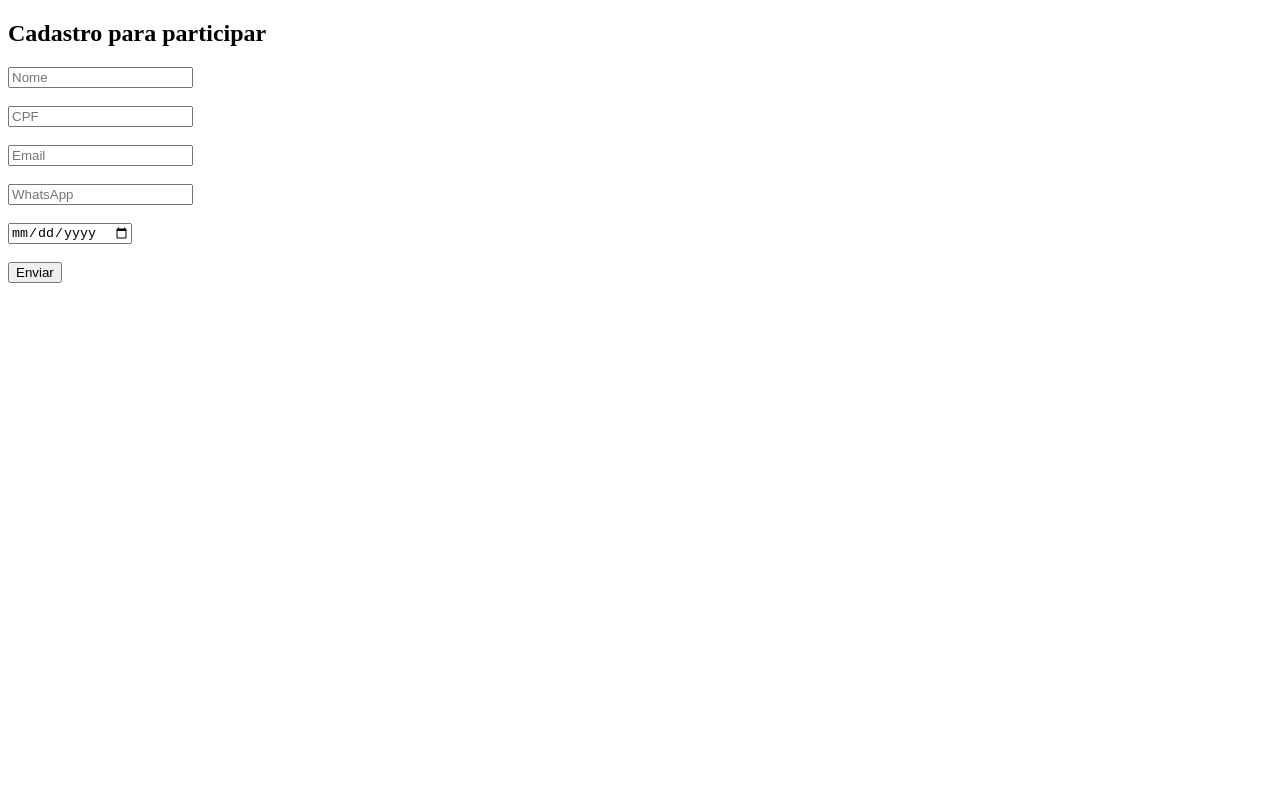
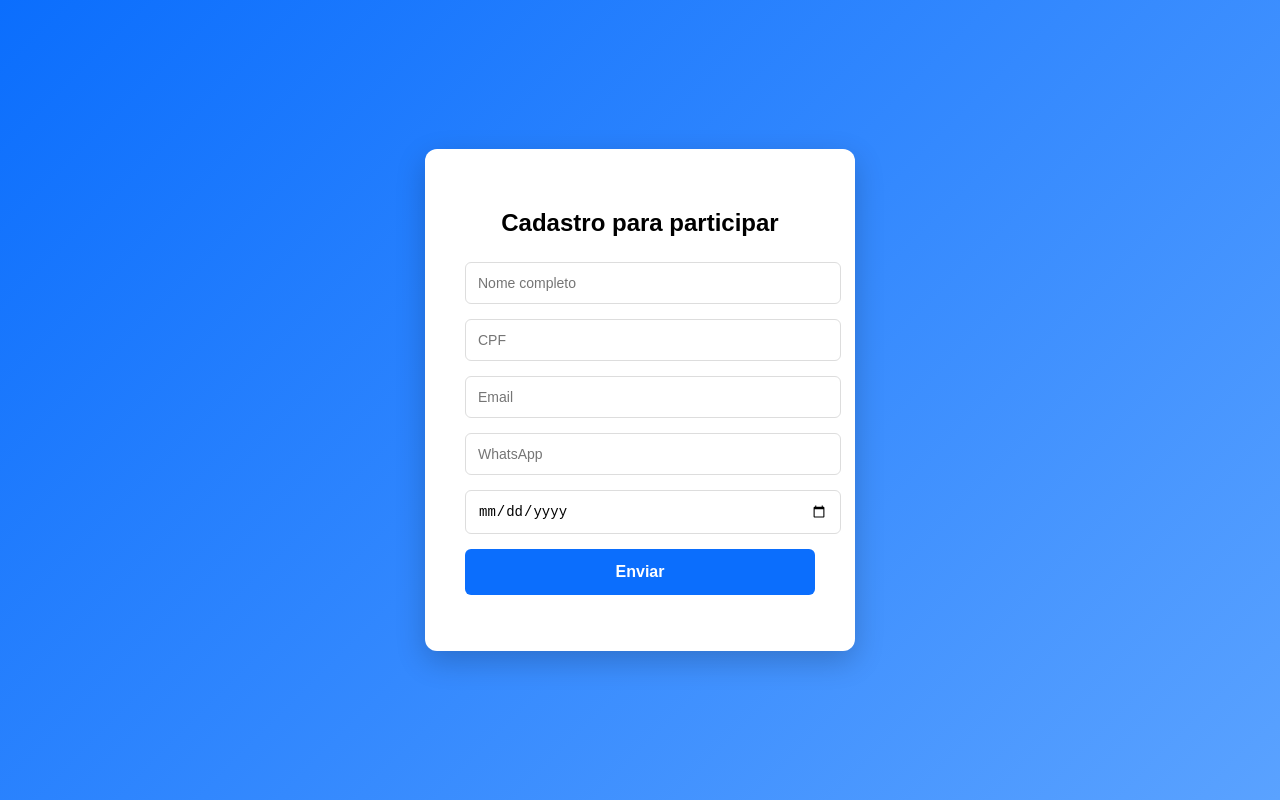
Before and after one commit to kaykycorreia/coleta-de-leads, a plain HTML site: page index.html in a window 1280 px wide. Drawn offline with Linux system fonts and the light colour scheme.

Commit message:
Update index.html

```diff
--- a/index.html
+++ b/index.html
@@ -2,22 +2,94 @@
 <html>
 <head>
 <meta charset="UTF-8">
-<title>Cadastro</title>
+<title>Cadastro para participar</title>
+
+<style>
+
+body{
+margin:0;
+font-family:Arial, Helvetica, sans-serif;
+background:linear-gradient(135deg,#0b6efd,#5aa2ff);
+height:100vh;
+display:flex;
+justify-content:center;
+align-items:center;
+}
+
+.container{
+background:white;
+padding:40px;
+border-radius:12px;
+width:350px;
+box-shadow:0 10px 30px rgba(0,0,0,0.2);
+text-align:center;
+}
+
+h2{
+margin-bottom:25px;
+}
+
+input{
+width:100%;
+padding:12px;
+margin-bottom:15px;
+border:1px solid #ddd;
+border-radius:6px;
+font-size:14px;
+}
+
+input:focus{
+outline:none;
+border-color:#0b6efd;
+}
+
+button{
+width:100%;
+padding:14px;
+background:#0b6efd;
+color:white;
+border:none;
+border-radius:6px;
+font-size:16px;
+cursor:pointer;
+font-weight:bold;
+}
+
+button:hover{
+background:#094bb5;
+}
+
+#msg{
+margin-top:15px;
+font-weight:bold;
+color:green;
+}
+
+</style>
+
 </head>
 
 <body>
 
+<div class="container">
+
 <h2>Cadastro para participar</h2>
 
-<input id="nome" placeholder="Nome"><br><br>
-<input id="cpf" placeholder="CPF"><br><br>
-<input id="email" placeholder="Email"><br><br>
-<input id="whatsapp" placeholder="WhatsApp"><br><br>
-<input id="nascimento" type="date"><br><br>
+<input id="nome" placeholder="Nome completo">
+
+<input id="cpf" placeholder="CPF">
+
+<input id="email" placeholder="Email">
+
+<input id="whatsapp" placeholder="WhatsApp">
+
+<input id="nascimento" type="date">
 
 <button onclick="enviar()">Enviar</button>
 
 <p id="msg"></p>
+
+</div>
 
 <script>
 
@@ -37,7 +109,7 @@ mode:"no-cors",
 body:JSON.stringify(dados)
 })
 
-document.getElementById("msg").innerHTML="Cadastro enviado!"
+document.getElementById("msg").innerHTML="Cadastro enviado com sucesso!"
 
 }
 
```
